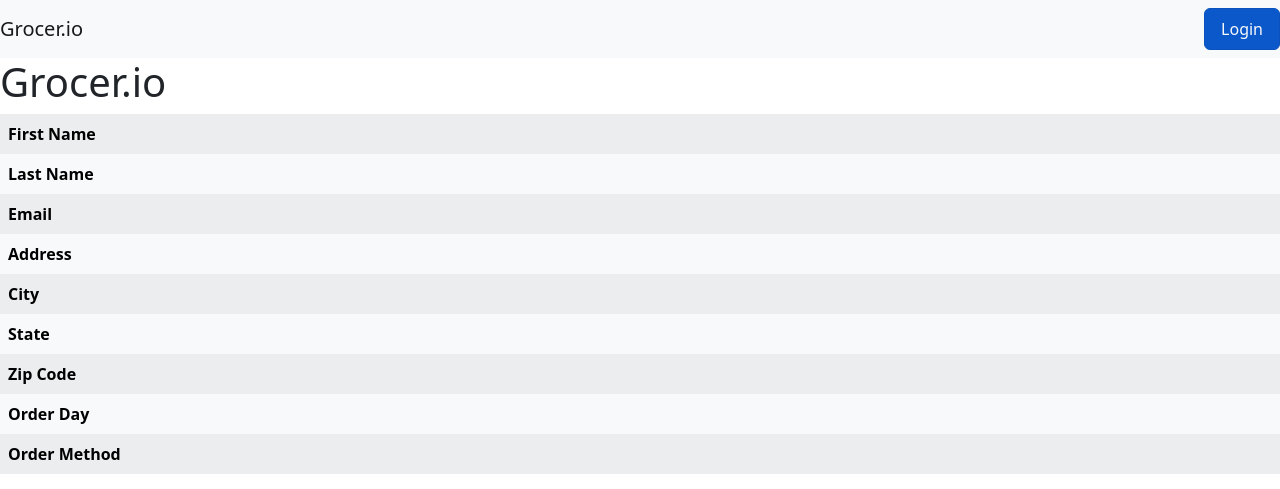
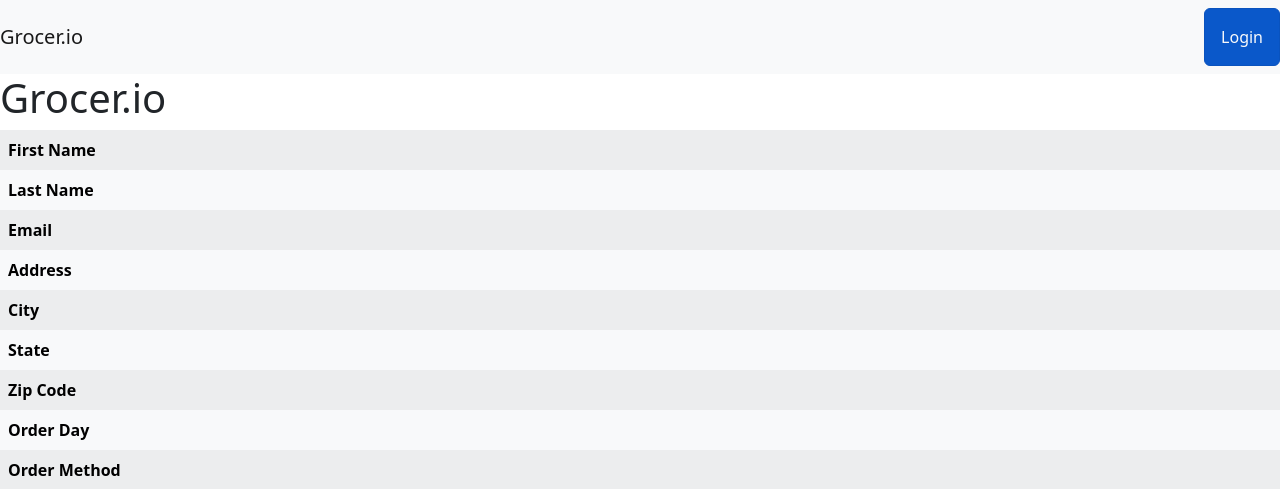
Before and after one commit to sarpuser/Grocer.io, a Python web app: template server/src/templates/user_home.html in a window 1280 px wide. Shown: the top 489 px of the page. Run offline with Jinja, Linux system fonts and the light colour scheme; the template is opened without the code that fills it, so the values that code supplies are empty.

Commit message:
user_home 2

```diff
--- a/server/src/templates/user_home.html
+++ b/server/src/templates/user_home.html
@@ -17,7 +17,7 @@
 			</a>
 			<div class="navbar-nav">
 				<span class='glyphicon glyphicon-shopping-cart' aria-hidden='true'></span>
-				<a class="nav-item nav-link active btn btn-primary px-3 py--3 text-light" href="templates/index.html">
+				<a class="nav-item nav-link active btn btn-primary px-3 py-3 text-light" href="templates/index.html">
 					Login
 					<span class="sr-only"></span>
 				</a>
```
